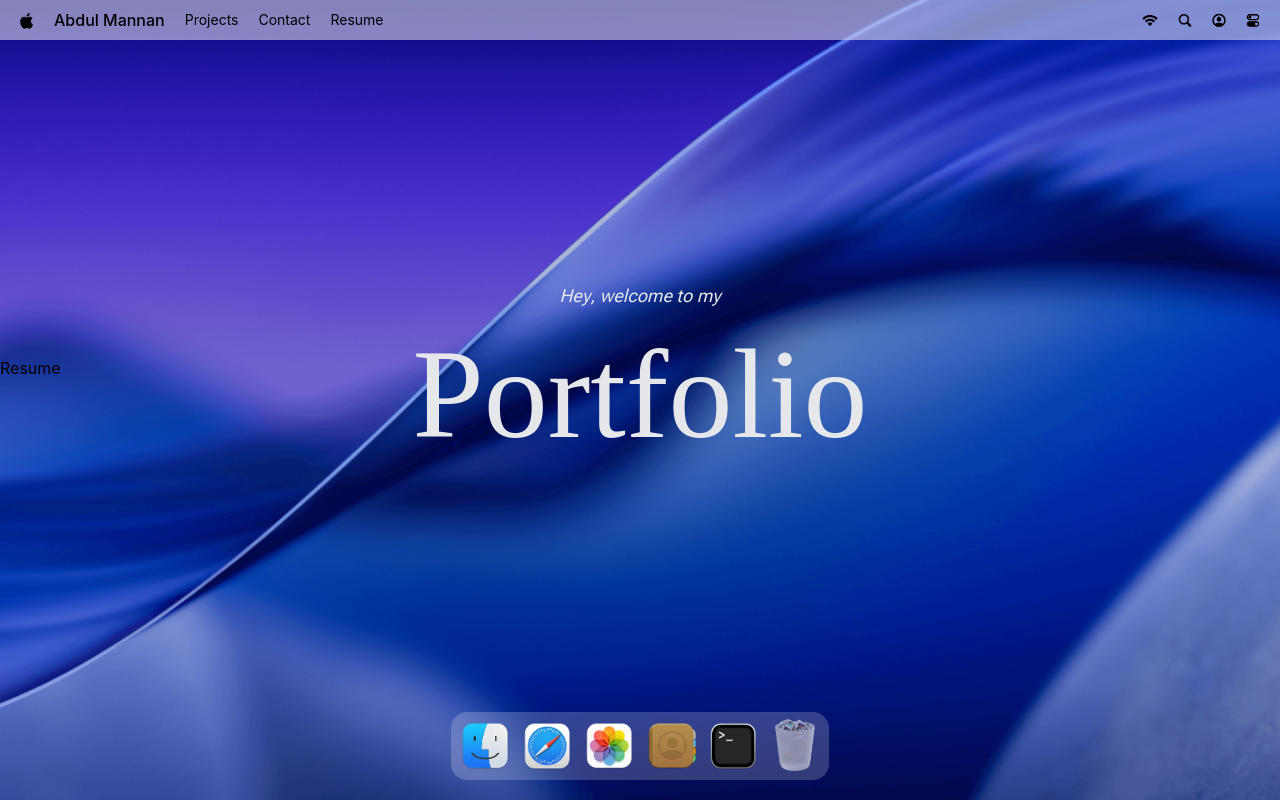
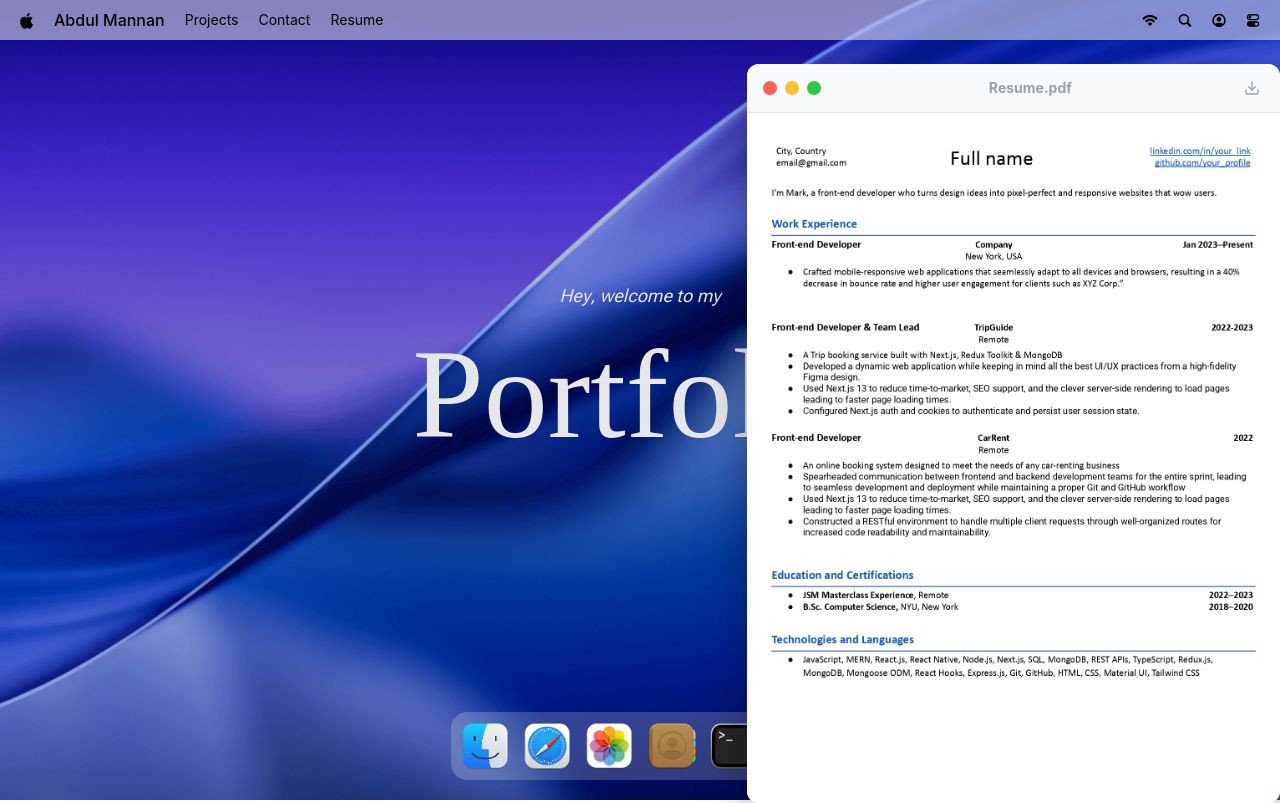
Before and after one commit to abdulmannan010spn-bot/MACFOLIO, a React (Vite) app: page / in a window 1280 px wide. Both pictures are taken after a click on the element "Resume". Built offline with nearby package versions, Linux system fonts and the light colour scheme; a web font is replaced by a local one.

Commit message:
Location.js

```diff
--- a/src/Components/Navbar.jsx
+++ b/src/Components/Navbar.jsx
@@ -1,6 +1,8 @@
 import { navIcons, navLinks } from "../Constants"
+import useWindowStore from "../Stores/Window"
 
 const Navbar = () => {
+    const {openWindow} = useWindowStore()
   return (
     <nav>
 
@@ -11,8 +13,8 @@ const Navbar = () => {
             </p>
 
             <ul>
-                {navLinks.map(({id,name})=>(
-                    <li key={id}>
+                {navLinks.map(({id,name,type})=>(
+                    <li key={id} onClick={() => openWindow(type)}>
                         <p>{name}</p>
                     </li>
                 ))}
--- /dev/null
+++ b/src/Stores/Location.js
@@ -0,0 +1,23 @@
+import { create } from "zustand";
+import { locations } from "../Constants";
+import { immer } from "zustand/middleware/immer";
+
+const DEFAULT_LOCATION = locations.work;
+
+const useLocationStore = create(
+  immer((set) => ({
+    activeLocation: DEFAULT_LOCATION,
+
+    setActiveLocation: (location = null) =>
+      set((state) => {
+        state.activeLocation = location;
+      }),
+
+    resetActiveLocation: () =>
+      set((state) => {
+        state.activeLocation = DEFAULT_LOCATION;
+      }),
+  }))
+);
+
+export default useLocationStore;
--- a/src/Windows/Resume.jsx
+++ b/src/Windows/Resume.jsx
@@ -1,6 +1,28 @@
+
+import { Download } from "lucide-react"
+import WindowControls from "../Components/WindowControls"
+import WindowWrapper from "../Hoc/WindowWrapper"
+
 const Resume = () => {
   return (
-    <div>Resume</div>
+    <>
+    <div id="window-header">
+        <WindowControls target="resume"/>
+        <h2>Resume.pdf</h2>
+
+        <a href="file/resume.pdf" download className="cursor-pointer" title="Download resume">
+
+        <Download className="icon" />
+        </a>
+    </div>
+    <div className="">
+        <img src="/files/resume.jpg" className="object-cover" alt="" />
+    </div>
+
+    </>
   )
 }
-export default Resume
+
+const ResumeWindow = WindowWrapper(Resume ,'resume')
+
+export default ResumeWindow
```
Also changed, not shown: public/files/resume.jpg (added).
